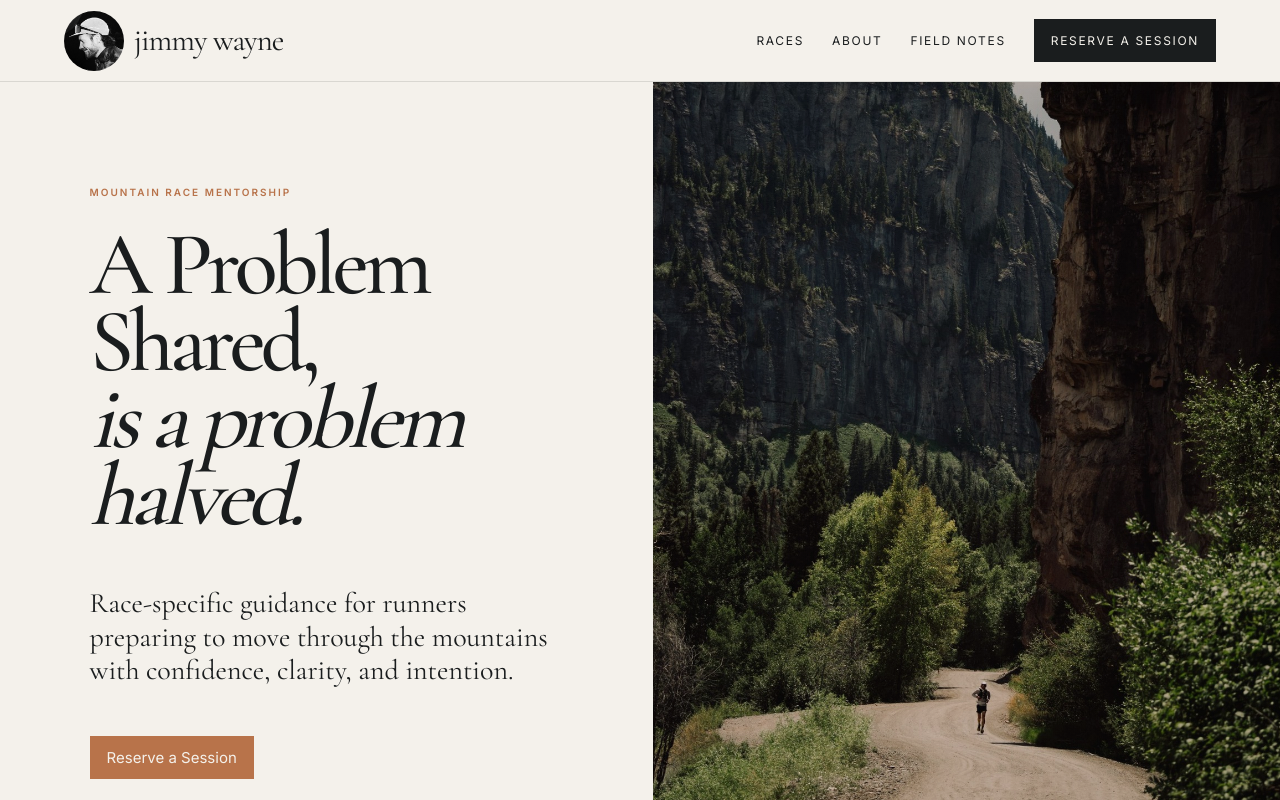
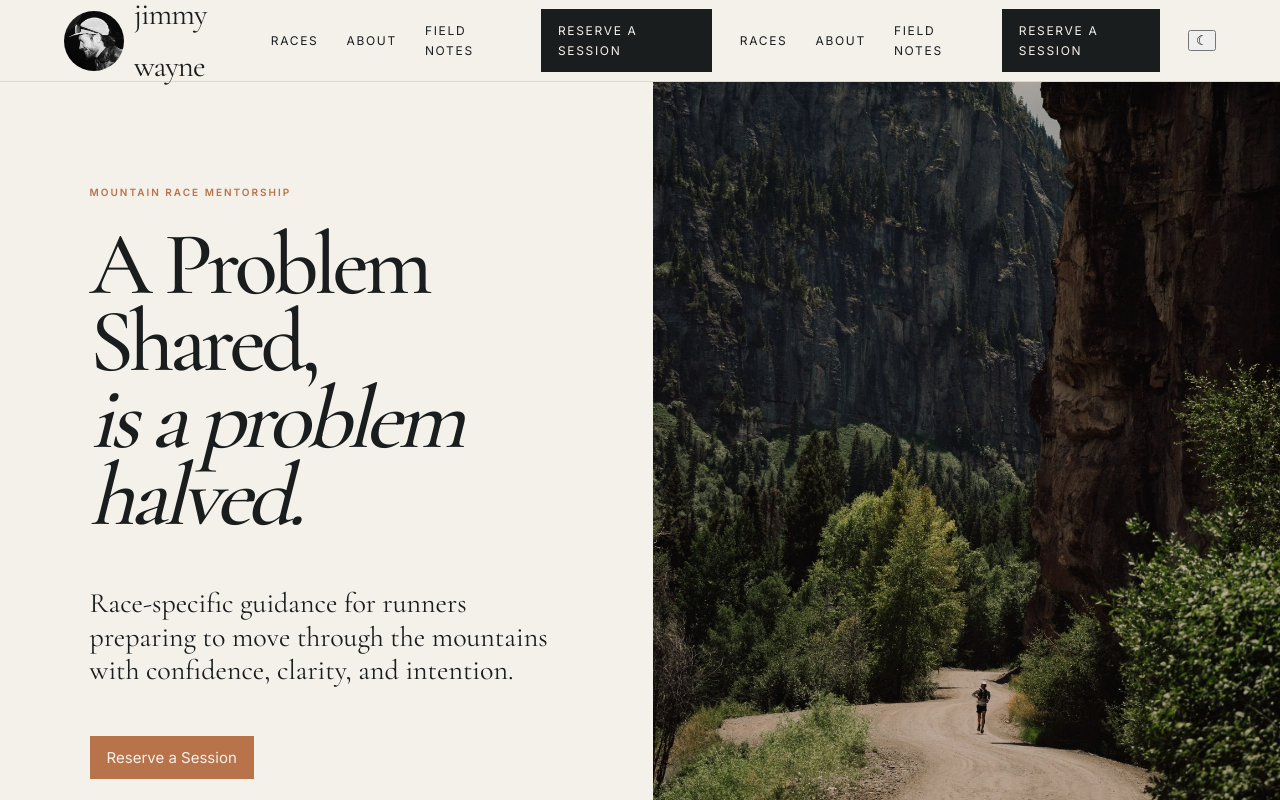
Before and after one commit to JimmyWayne-blip/jimmy-wayne-site, a Next.js app: page / in a window 1280 px wide. Shown: the top 800 px of the page. Built offline with nearby package versions, Linux system fonts and the light colour scheme.

Commit message:
Add theme toggle to header

```diff
--- a/app/layout.tsx
+++ b/app/layout.tsx
@@ -1,6 +1,7 @@
 import type { Metadata } from 'next';
 import './globals.css';
 import Link from 'next/link';
+import ThemeToggle from "./ThemeToggle";
 
 export const metadata: Metadata = {
   title: 'jimmy wayne — mountain race mentorship',
@@ -21,6 +22,13 @@ export default function RootLayout({ children }: { children: React.ReactNode })
         <Link href="/about">About</Link>
         <Link href="/field-notes">Field Notes</Link>
         <Link className="nav-cta" href="https://calendly.com/jelam26-2/jimmywayne">Reserve a Session</Link>
+        <nav>
+  <Link href="/races">Races</Link>
+  <Link href="/about">About</Link>
+  <Link href="/field-notes">Field Notes</Link>
+  <Link className="nav-cta" href="https://calendly.com/jelam26-2/jimmywayne">Reserve a Session</Link>
+  <ThemeToggle />
+</nav>
       </nav>
     </header>
     <main>{children}</main>
```
